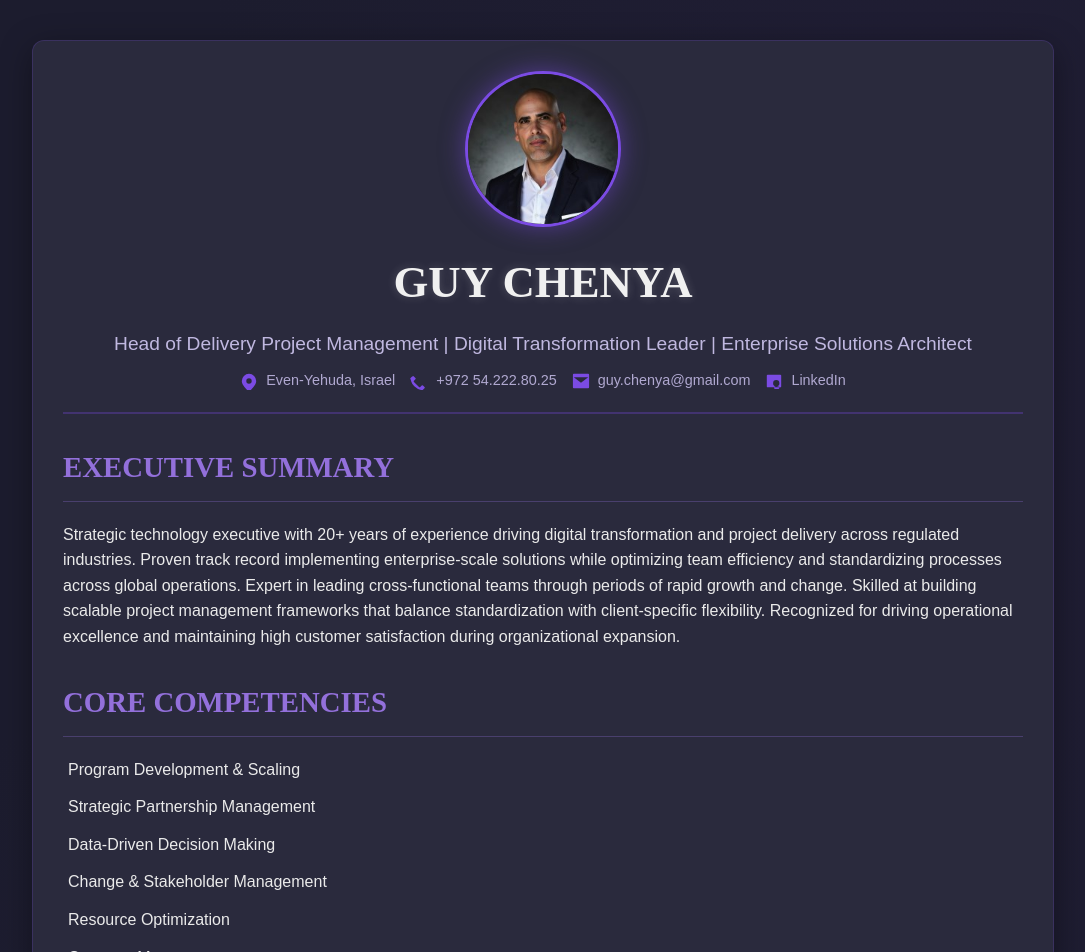
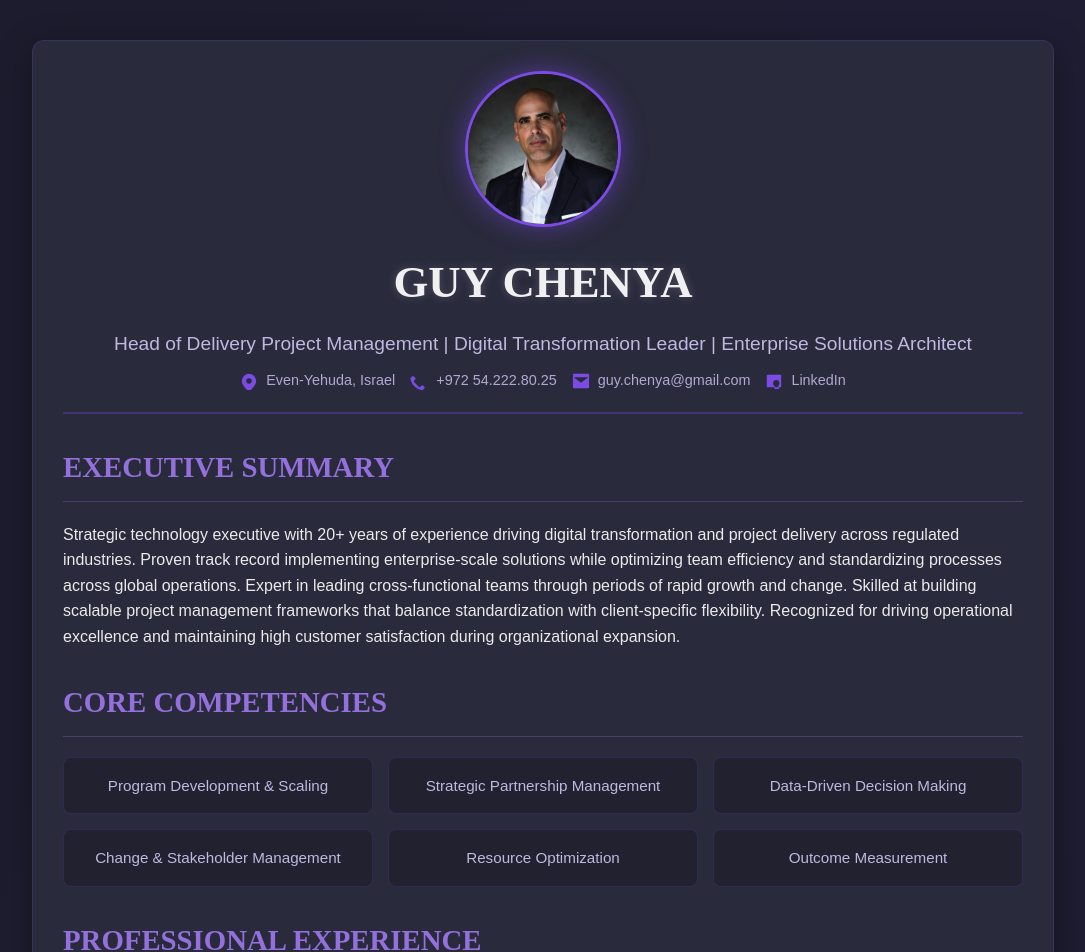
Before and after one commit to guychenya/guycbio, a React (Vite) app: page / in a window 1280 px wide. Shown: the top 952 px of the page, without its empty margins (97-1182 px from the left). Built offline with nearby package versions, Linux system fonts and the light colour scheme.

Commit message:
feat: Add skill cards and tags for competencies

```diff
--- a/src/components/CoreCompetencies.jsx
+++ b/src/components/CoreCompetencies.jsx
@@ -1,14 +1,15 @@
 import React from 'react';
+import SkillCard from './SkillCard';
 
 function CoreCompetencies({ competencies }) {
   return (
     <section id="core-competencies">
       <h3>CORE COMPETENCIES</h3>
-      <ul>
-        {competencies.map((item, index) => (
-          <li key={index}>{item}</li>
+      <div className="skills-grid">
+        {competencies.map((skill, index) => (
+          <SkillCard key={index} skill={skill} />
         ))}
-      </ul>
+      </div>
     </section>
   );
 }
--- /dev/null
+++ b/src/components/SkillCard.jsx
@@ -0,0 +1,11 @@
+import React from 'react';
+
+function SkillCard({ skill }) {
+  return (
+    <div className="skill-card">
+      <span className="skill-tag">{skill}</span>
+    </div>
+  );
+}
+
+export default SkillCard;
--- a/src/index.css
+++ b/src/index.css
@@ -141,3 +141,32 @@ strong {
     background-color: rgba(0, 0, 0, 0.15);
     border-left-color: #9370DB;
 }
+
+
+/* --- Skill Cards & Tags --- */
+.skills-grid {
+    display: grid;
+    grid-template-columns: repeat(auto-fill, minmax(250px, 1fr)); /* Responsive grid */
+    gap: 15px;
+    margin-top: 20px;
+}
+
+.skill-card {
+    background: rgba(0, 0, 0, 0.2);
+    border: 1px solid rgba(123, 75, 228, 0.2);
+    border-radius: 8px;
+    padding: 15px 20px;
+    text-align: center;
+    transition: transform 0.3s, box-shadow 0.3s;
+}
+
+.skill-card:hover {
+    transform: translateY(-5px);
+    box-shadow: 0 6px 20px rgba(123, 75, 228, 0.2);
+}
+
+.skill-tag {
+    color: #C0B8E0;
+    font-size: 0.95em;
+    font-weight: 500;
+}
```
